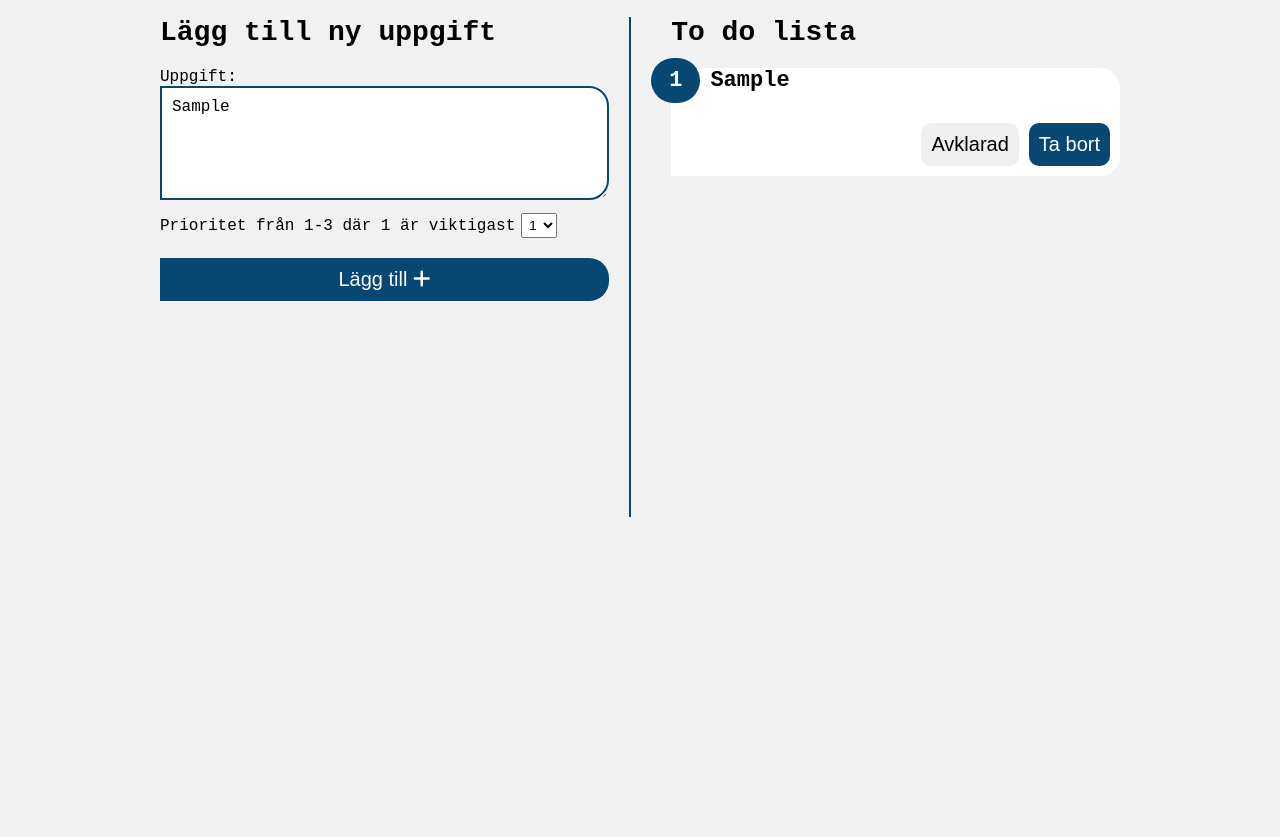
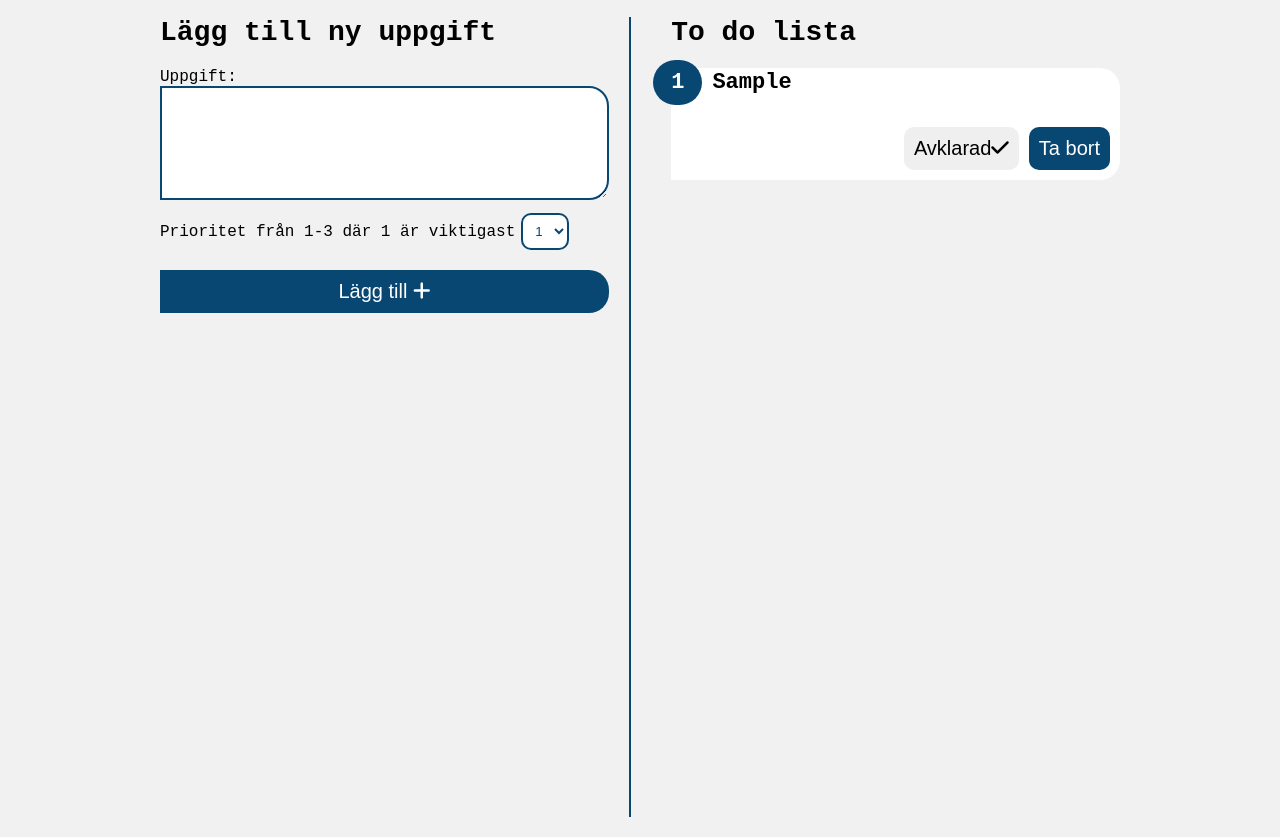
Before and after one commit to Hanin-96/dt208g-moment-2, a website built with Parcel: page src/index.html in a window 1280 px wide. Both pictures are taken after typing "Sample" into the empty fields and a click on the button "Lägg till". Shown: the part 92-929 px from the top of the page. Before the commit the page ends 800 px from the top, so only its background shows below. Built offline with nearby package versions, Linux system fonts and the light colour scheme; a web font is replaced by a local one.

Commit message:
lagt till funktioner för avklarad, tog bort todos och rensade input vid ny todo, sparar till local storage och ladda från local storage

```diff
--- a/main.js
+++ b/main.js
@@ -1,6 +1,7 @@
 "use strict";
 Object.defineProperty(exports, "__esModule", { value: true });
 var todo_1 = require("./todo");
+window.onload = refreshTodos;
 var todo = new todo_1.TodoList();
 console.log(todo.getTodos());
 //Hämta submitknapp
@@ -14,16 +15,19 @@ function submitTodo(event) {
     //Kontrollera tom textsträng
     var trimText = toDoText.value.trim();
     if (trimText !== '') {
-        todo.addTodo(toDoText.value.trim(), Number(selectPrio.value));
-        var toDoListWrap_1 = document.querySelector(".todo-wrap");
-        toDoListWrap_1.replaceChildren(); //Tar bort tidigare todos
-        todo.getTodos().forEach(function (todoEl) {
-            makeToDo(toDoListWrap_1, todoEl);
-        });
+        var newTodo = {};
+        newTodo.task = toDoText.value.trim();
+        newTodo.priority = Number(selectPrio.value);
+        newTodo.completed = false;
+        todo.addTodo(newTodo.task, newTodo.priority);
+        // Tar bort och lägger till nya todos
+        refreshTodos();
+        resetTodoInput(toDoText, selectPrio);
+        todo.saveToLocalStorage();
     }
 }
 //Skriva ut till DOM
-function makeToDo(toDoListWrap, todoEl) {
+function makeToDo(toDoListWrap, todoEl, index) {
     console.log("Todo task:", todoEl.task);
     console.log("Priority:", todoEl.priority);
     console.log("Completed:", todoEl.completed);
@@ -53,8 +57,11 @@ function makeToDo(toDoListWrap, todoEl) {
     var h3Text = document.createTextNode(todoEl.task);
     var btnFinishText = document.createTextNode("Avklarad");
     var btnDeleteText = document.createTextNode("Ta bort");
+    var btnCheckIcon = document.createElement("i");
+    btnCheckIcon.className = "fa-solid fa-check";
     //Append textnodes med element
     btnFinishEl.appendChild(btnFinishText);
+    btnFinishEl.appendChild(btnCheckIcon);
     btnDeleteEl.appendChild(btnDeleteText);
     spanEl.appendChild(spanText);
     //Append element
@@ -65,4 +72,30 @@ function makeToDo(toDoListWrap, todoEl) {
     articleEl.appendChild(h3El);
     articleEl.appendChild(btnWrapEl);
     toDoListWrap.appendChild(articleEl);
+    if (todoEl.completed) {
+        articleEl.className = "todo-completed";
+        btnFinishEl.disabled = true;
+    }
+    btnFinishEl.addEventListener("click", function () {
+        todo.markTodoCompleted(index);
+        articleEl.className = "todo-completed";
+        btnFinishEl.disabled = true;
+    });
+    btnDeleteEl.addEventListener("click", function () {
+        todo.markTodoDeleted(index);
+        // Tar bort och lägger till nya todos
+        refreshTodos();
+    });
 }
+//Rensa input fälten
+function resetTodoInput(toDoText, selectPrio) {
+    toDoText.value = "";
+    selectPrio.value = "1";
+}
+function refreshTodos() {
+    var toDoListWrap = document.querySelector(".todo-wrap");
+    toDoListWrap.replaceChildren(); //Tar bort tidigare todos
+    todo.getTodos().forEach(function (todoEl, index) {
+        makeToDo(toDoListWrap, todoEl, index);
+    });
+}
--- a/src/css/stylesheet.css
+++ b/src/css/stylesheet.css
@@ -52,7 +52,7 @@ main {
 
 #line {
     width: 0.5rem;
-    height: 500px;
+    height: 100vh;
     background-color: rgb(7, 71, 114);
     display: block;
     margin-left: 2rem;
@@ -111,9 +111,14 @@ article {
     border-radius: 0 2rem 2rem 0;
 }
 
+.todo-completed {
+    background-color: rgba(0, 128, 0, 0.5);
+}
+
 h3 {
     margin: 2rem;
     font-size: 2.2rem;
+    padding: 0.2rem;
 }
 
 .priority-num {
@@ -143,8 +148,12 @@ h3 {
 }
 
 #priority {
-    padding: 0.3rem;
+    padding: 0.8rem;
     margin-top: 1rem;
+    background-color: white;
+    color: #074772;
+    border: 2px solid #074772;
+    border-radius: 1rem;
 }
 
 label {
--- a/todo.js
+++ b/todo.js
@@ -22,6 +22,13 @@ var TodoList = /** @class */ (function () {
     TodoList.prototype.markTodoCompleted = function (todoIndex) {
         if (todoIndex >= 0 && todoIndex <= this.todos.length) {
             this.todos[todoIndex].completed = true;
+            this.saveToLocalStorage();
+        }
+    };
+    TodoList.prototype.markTodoDeleted = function (todoIndex) {
+        if (todoIndex >= 0 && todoIndex <= this.todos.length) {
+            this.todos.splice(todoIndex, 1);
+            this.saveToLocalStorage();
         }
     };
     //Metod för att hämta alla todos
@@ -36,6 +43,7 @@ var TodoList = /** @class */ (function () {
         localStorage.setItem("todos", todosList);
     };
     TodoList.prototype.loadFromLocalStorage = function () {
+        console.log("Loading todos from localstorage!");
         var storedTodos = localStorage.getItem('todos');
         if (storedTodos && storedTodos != "") {
             this.todos = JSON.parse(storedTodos);
```
Also changed, not shown: main.ts (+53 -9 lines), todo.ts (+10 -0 lines).
